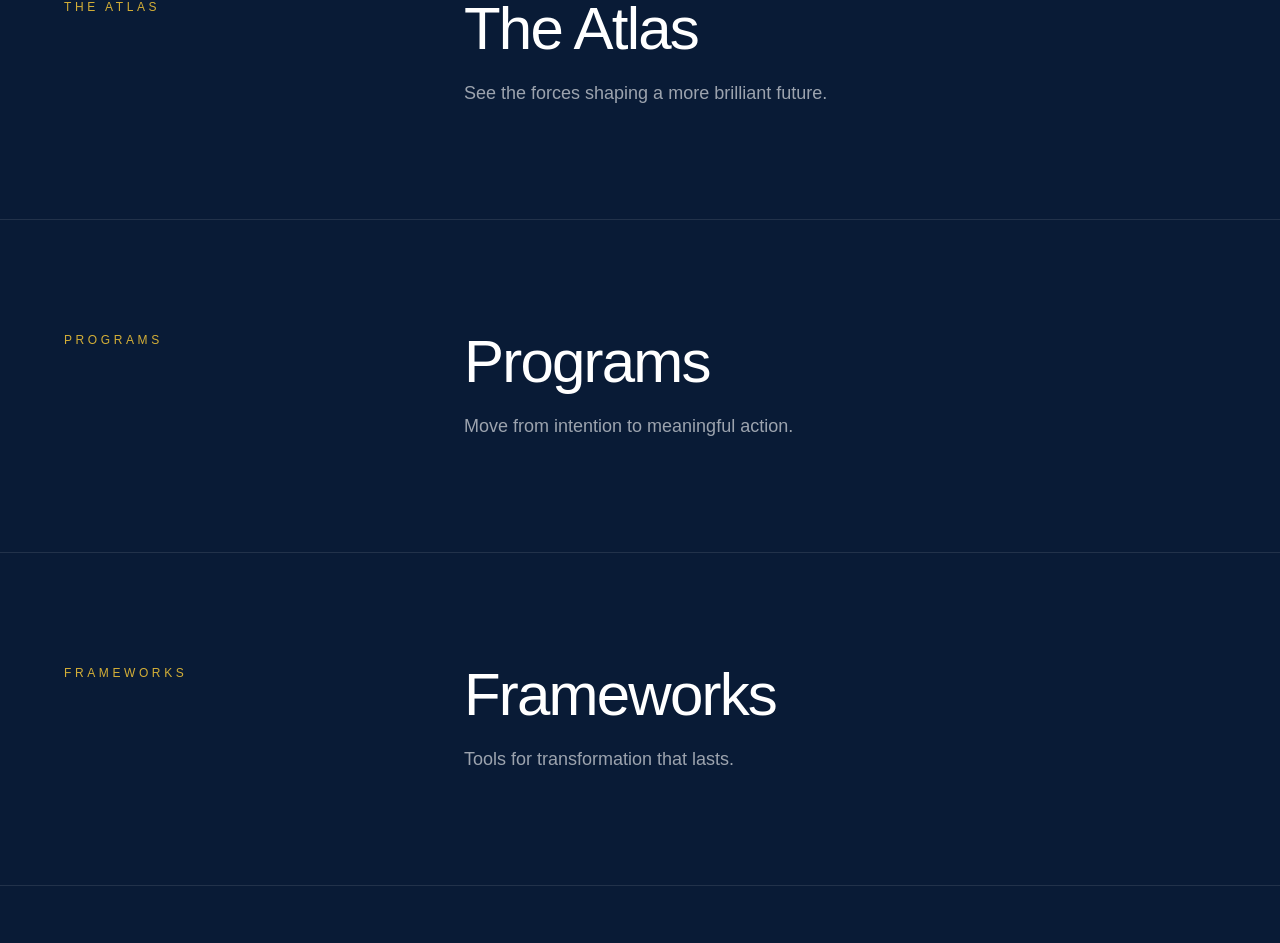
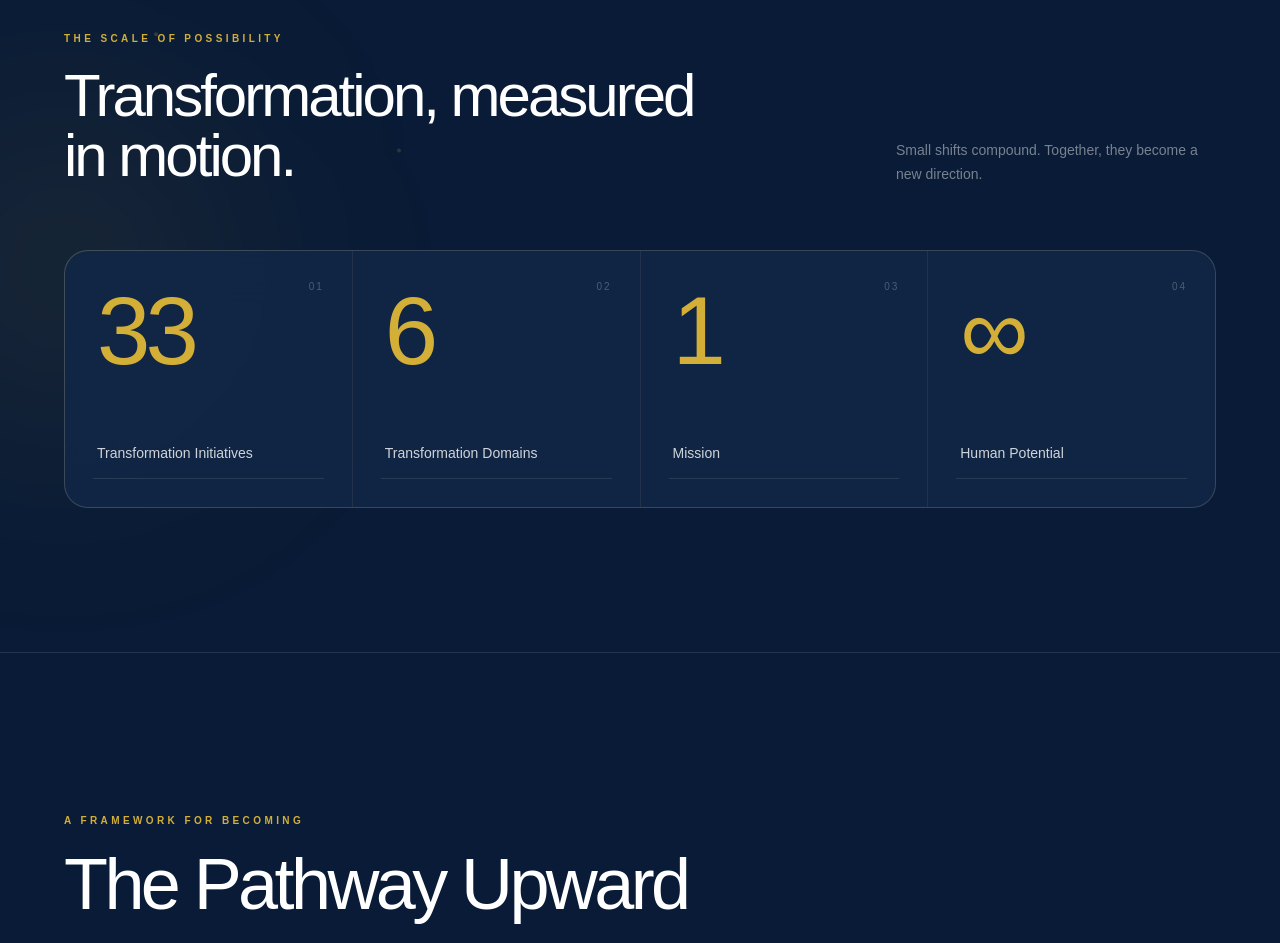
Before and after one commit to A-Brilliant-Change/platform, a Next.js app: page / in a window 1280 px wide. Shown: the part 1006-1949 px from the top of the page. Built offline with nearby package versions, Linux system fonts and the light colour scheme.

Commit message:
feat: add transformation journey and metrics

```diff
--- a/app/page.tsx
+++ b/app/page.tsx
@@ -1,5 +1,7 @@
 import Navbar from "@/src/components/layout/Navbar";
 import Hero from "@/src/components/sections/Hero";
+import Metrics from "@/src/components/sections/Metrics";
+import Journey from "@/src/components/sections/Journey";
 
 export default function Home() {
   return (
@@ -7,6 +9,8 @@ export default function Home() {
       <Navbar />
       <main>
         <Hero />
+        <Metrics />
+        <Journey />
         {[
           ["atlas", "The Atlas", "See the forces shaping a more brilliant future."],
           ["programs", "Programs", "Move from intention to meaningful action."],
--- a/src/components/sections/Journey.tsx
+++ b/src/components/sections/Journey.tsx
@@ -0,0 +1,96 @@
+"use client";
+
+import { motion, useInView, useScroll, useSpring } from "framer-motion";
+import { useRef } from "react";
+
+const stages = [
+	{ title: "Crisis", description: "Every journey begins with recognizing challenges." },
+	{ title: "Stability", description: "Create a foundation for growth and progress." },
+	{ title: "Skills", description: "Develop practical abilities and confidence." },
+	{ title: "Opportunity", description: "Connect preparation to meaningful pathways." },
+	{ title: "Leadership", description: "Learn to influence and serve others." },
+	{ title: "Legacy", description: "Create lasting impact beyond yourself." },
+];
+
+export default function Journey() {
+	const sectionRef = useRef<HTMLElement>(null);
+	const isInView = useInView(sectionRef, { once: true, amount: 0.15 });
+	const { scrollYProgress } = useScroll({
+		target: sectionRef,
+		offset: ["start 70%", "end 30%"],
+	});
+	const progress = useSpring(scrollYProgress, { stiffness: 90, damping: 24, mass: 0.2 });
+
+	return (
+		<section ref={sectionRef} id="journey" className="relative isolate overflow-hidden border-t border-white/10 bg-[#091B36] px-6 py-28 sm:px-10 lg:px-16 lg:py-40">
+			<div aria-hidden="true" className="pointer-events-none absolute inset-0 -z-10 opacity-30">
+				{["9%", "23%", "41%", "64%", "82%", "94%"].map((left, index) => (
+					<motion.span
+						key={left}
+						className="absolute h-1 w-1 rounded-full bg-white"
+						style={{ left, top: `${14 + index * 13}%` }}
+						animate={isInView ? { opacity: [0.15, 0.65, 0.15], y: [0, -8, 0] } : { opacity: 0 }}
+						transition={{ duration: 5 + index, delay: index * 0.3, repeat: Infinity, ease: "easeInOut" }}
+					/>
+				))}
+			</div>
+			<div aria-hidden="true" className="absolute -right-40 top-1/3 -z-10 h-96 w-96 rounded-full bg-[#D4AF37]/10 blur-[130px]" />
+
+			<div className="mx-auto max-w-7xl">
+				<motion.div
+					initial={{ opacity: 0, y: 24 }}
+					animate={isInView ? { opacity: 1, y: 0 } : { opacity: 0, y: 24 }}
+					transition={{ duration: 0.8, ease: [0.22, 1, 0.36, 1] }}
+					className="max-w-2xl"
+				>
+					<p className="text-[10px] font-semibold uppercase tracking-[0.34em] text-[#D4AF37]">A framework for becoming</p>
+					<h2 className="mt-5 text-5xl font-light tracking-tighter text-white sm:text-7xl">The Pathway Upward</h2>
+					<p className="mt-6 max-w-xl text-lg font-light leading-7 text-white/55">A systematic approach to elevating human potential.</p>
+				</motion.div>
+
+				<div className="relative mt-20 lg:mt-28">
+					<div aria-hidden="true" className="absolute bottom-0 left-4 top-0 w-px bg-white/10 lg:left-1/2 lg:-translate-x-1/2" />
+					<motion.div
+						aria-hidden="true"
+						className="absolute left-4 top-0 w-px origin-top bg-[#D4AF37] shadow-[0_0_18px_rgba(212,175,55,0.9)] lg:left-1/2 lg:-translate-x-1/2"
+						style={{ height: "100%", scaleY: progress }}
+					/>
+
+					<div className="space-y-10 lg:space-y-0">
+						{stages.map((stage, index) => {
+							const isEven = index % 2 === 1;
+
+							return (
+								<motion.div
+									key={stage.title}
+									initial={{ opacity: 0, y: 28 }}
+									whileInView={{ opacity: 1, y: 0 }}
+									viewport={{ once: true, amount: 0.35 }}
+									transition={{ duration: 0.75, delay: 0.05, ease: [0.22, 1, 0.36, 1] }}
+									className="relative grid grid-cols-[2rem_minmax(0,1fr)] items-center gap-5 lg:min-h-64 lg:grid-cols-2 lg:gap-20"
+								>
+									<motion.span
+										aria-hidden="true"
+										className="absolute left-4 top-8 z-10 h-3 w-3 -translate-x-1/2 rounded-full border-2 border-[#D4AF37] bg-[#091B36] shadow-[0_0_0_5px_rgba(212,175,55,0.08),0_0_20px_rgba(212,175,55,0.8)] lg:left-1/2 lg:top-1/2 lg:-translate-y-1/2"
+										animate={{ boxShadow: ["0 0 0 5px rgba(212,175,55,0.08), 0 0 12px rgba(212,175,55,0.55)", "0 0 0 9px rgba(212,175,55,0.02), 0 0 26px rgba(212,175,55,0.95)", "0 0 0 5px rgba(212,175,55,0.08), 0 0 12px rgba(212,175,55,0.55)"] }}
+										transition={{ duration: 3, delay: index * 0.25, repeat: Infinity, ease: "easeInOut" }}
+									/>
+									<div className={`col-start-2 lg:col-start-auto ${isEven ? "lg:col-start-2" : "lg:col-start-1 lg:row-start-1"}`}>
+										<div className={`group rounded-3xl border border-white/10 bg-white/[0.055] p-6 backdrop-blur-xl transition-colors duration-500 hover:border-[#D4AF37]/45 hover:bg-white/[0.09] sm:p-8 ${isEven ? "lg:ml-10" : "lg:mr-10"}`}>
+											<div className="flex items-start justify-between gap-4">
+												<h3 className="text-2xl font-light tracking-tight text-white sm:text-3xl">{stage.title}</h3>
+												<span className="pt-1 text-[10px] font-semibold tracking-[0.24em] text-[#D4AF37]">PHASE 0{index + 1}</span>
+											</div>
+											<p className="mt-5 max-w-md text-sm font-light leading-6 text-white/55">{stage.description}</p>
+											<div className="mt-7 h-px w-10 bg-[#D4AF37] transition-all duration-500 group-hover:w-20" />
+										</div>
+									</div>
+								</motion.div>
+							);
+						})}
+					</div>
+				</div>
+			</div>
+		</section>
+	);
+}
--- a/src/components/sections/Metrics.tsx
+++ b/src/components/sections/Metrics.tsx
@@ -0,0 +1,95 @@
+"use client";
+
+import { animate, motion, useInView, useMotionValue, useMotionValueEvent } from "framer-motion";
+import { useEffect, useRef, useState } from "react";
+
+const metrics = [
+	{ value: 33, label: "Transformation Initiatives" },
+	{ value: 6, label: "Transformation Domains" },
+	{ value: 1, label: "Mission" },
+	{ value: null, label: "Human Potential" },
+];
+
+function MetricValue({ value, active }: { value: number | null; active: boolean }) {
+	const count = useMotionValue(0);
+	const [displayValue, setDisplayValue] = useState(0);
+
+	useMotionValueEvent(count, "change", (latest) => {
+		setDisplayValue(Math.round(latest));
+	});
+
+	useEffect(() => {
+		if (value === null || !active) return;
+
+		const controls = animate(count, value, {
+			duration: 1.8,
+			ease: [0.22, 1, 0.36, 1],
+		});
+
+		return () => controls.stop();
+	}, [active, count, value]);
+
+	return <span>{value === null ? "∞" : displayValue}</span>;
+}
+
+export default function Metrics() {
+	const sectionRef = useRef<HTMLElement>(null);
+	const isInView = useInView(sectionRef, { once: true, amount: 0.35 });
+
+	return (
+		<section ref={sectionRef} id="metrics" className="relative isolate overflow-hidden border-t border-white/10 bg-[#091B36] px-6 py-28 sm:px-10 lg:px-16 lg:py-36">
+			<motion.div
+				aria-hidden="true"
+				className="absolute -left-24 top-1/2 -z-10 h-80 w-80 -translate-y-1/2 rounded-full bg-[#D4AF37]/10 blur-[120px]"
+				initial={{ opacity: 0 }}
+				animate={{ opacity: isInView ? 1 : 0 }}
+				transition={{ duration: 1.4 }}
+			/>
+			<div aria-hidden="true" className="pointer-events-none absolute inset-0 -z-10 opacity-35">
+				{["12%", "31%", "52%", "77%", "91%"].map((left, index) => (
+					<motion.span
+						key={left}
+						className="absolute h-1 w-1 rounded-full bg-[#D4AF37]"
+						style={{ left, top: `${20 + index * 15}%` }}
+						animate={isInView ? { opacity: [0.15, 0.75, 0.15], y: [0, -10, 0] } : { opacity: 0 }}
+						transition={{ duration: 4 + index, delay: index * 0.2, repeat: Infinity, ease: "easeInOut" }}
+					/>
+				))}
+			</div>
+
+			<div className="relative mx-auto max-w-7xl">
+				<motion.div
+					initial={{ opacity: 0, y: 20 }}
+					animate={isInView ? { opacity: 1, y: 0 } : { opacity: 0, y: 20 }}
+					transition={{ duration: 0.8, ease: [0.22, 1, 0.36, 1] }}
+					className="mb-16 flex flex-col gap-5 sm:flex-row sm:items-end sm:justify-between"
+				>
+					<div>
+						<p className="text-[10px] font-semibold uppercase tracking-[0.34em] text-[#D4AF37]">The scale of possibility</p>
+						<h2 className="mt-5 max-w-2xl text-4xl font-light tracking-tighter text-white sm:text-6xl">Transformation, measured in motion.</h2>
+					</div>
+					<p className="max-w-xs text-sm font-light leading-6 text-white/45">Small shifts compound. Together, they become a new direction.</p>
+				</motion.div>
+
+				<div className="grid grid-cols-1 gap-px overflow-hidden rounded-3xl border border-white/10 bg-white/10 sm:grid-cols-2 lg:grid-cols-4">
+					{metrics.map((metric, index) => (
+						<motion.article
+							key={metric.label}
+							initial={{ opacity: 0, y: 18 }}
+							animate={isInView ? { opacity: 1, y: 0 } : { opacity: 0, y: 18 }}
+							transition={{ duration: 0.7, delay: 0.15 + index * 0.1, ease: [0.22, 1, 0.36, 1] }}
+							className="group relative min-h-56 overflow-hidden bg-[#0d2443]/85 p-7 backdrop-blur-xl transition-colors duration-500 hover:bg-[#122e51] sm:min-h-64 sm:p-8"
+						>
+							<span className="absolute right-7 top-7 text-[10px] tracking-[0.2em] text-white/25">0{index + 1}</span>
+							<p className="text-7xl font-light tracking-tighter text-[#D4AF37] sm:text-8xl">
+								<MetricValue value={metric.value} active={isInView} />
+							</p>
+							<div className="absolute inset-x-7 bottom-7 h-px bg-white/10 transition-colors duration-500 group-hover:bg-[#D4AF37]/60" />
+							<h3 className="absolute bottom-11 max-w-48 text-sm font-medium leading-5 text-white/80">{metric.label}</h3>
+						</motion.article>
+					))}
+				</div>
+			</div>
+		</section>
+	);
+}
```
